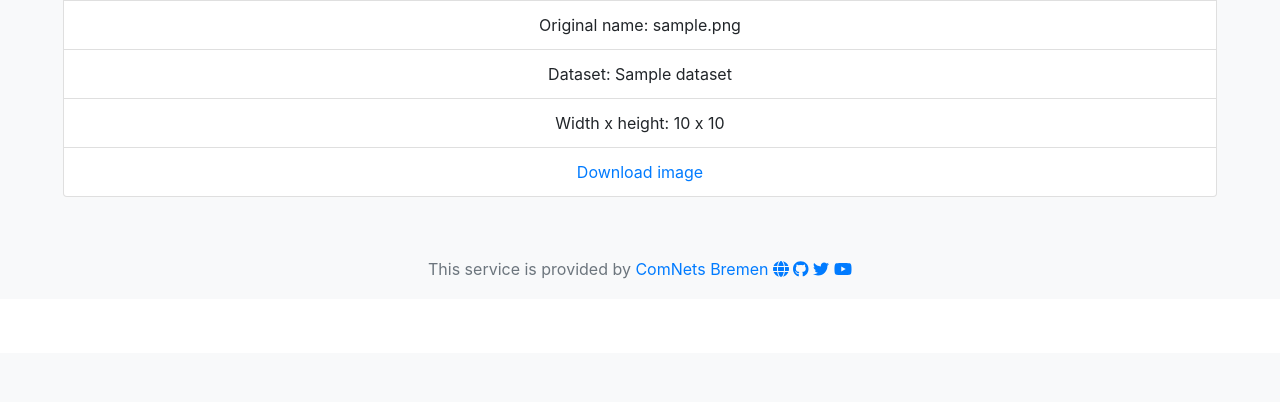
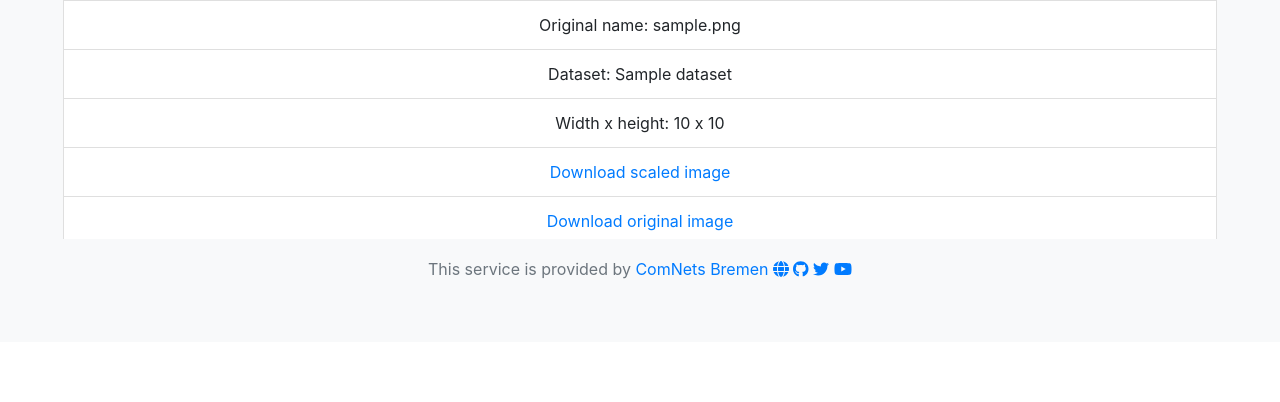
Before and after one commit to ComNets-Bremen/Wolf-or-Not, a Django app: page /simplelabel/img-details/00000000-0000-0000-0000-000000000001/ in a window 1280 px wide. Shown: the part 501-903 px from the top of the page. Before the commit the page ends 780 px from the top, so only its background shows below. Run offline with Django 3.2, Linux system fonts and the light colour scheme; a user stored in the database is signed in; tables that the repository leaves empty hold one stand-in row (values such as "Sample post"); some libraries are stand-ins or nearby versions.

Commit message:
Add link to original (unscaled) image as well.

```diff
--- a/simplelabel/models.py
+++ b/simplelabel/models.py
@@ -70,6 +70,9 @@
 
     def get_image_url(self):
         return reverse("get_image", kwargs={"uuid" : self.image_uuid})
+
+    def get_original_image_url(self):
+        return reverse("get_original_image", kwargs={"uuid" : self.image_uuid})
 
     def get_image_detail_url(self):
         return reverse("get_image_details", kwargs={"uuid" : self.image_uuid})
--- a/simplelabel/templates/simplelabel/image_detail.html
+++ b/simplelabel/templates/simplelabel/image_detail.html
@@ -16,7 +16,8 @@
                 <li class="list-group-item">Original name: {{ object.image_original_name }}</li>
                 <li class="list-group-item">Dataset: {{ object.image_dataset.dataset_name }}</li>
                 <li class="list-group-item">Width x height: {{ object.image_width }} x {{ object.image_height }}</li>
-                <li class="list-group-item"><a href="{{ object.get_image_url }}">Download image</a></li>
+                <li class="list-group-item"><a href="{{ object.get_image_url }}">Download scaled image</a></li>
+                <li class="list-group-item"><a href="{{ object.get_original_image_url }}">Download original image</a></li>
             </ul>
       </div>
     </div>
```
